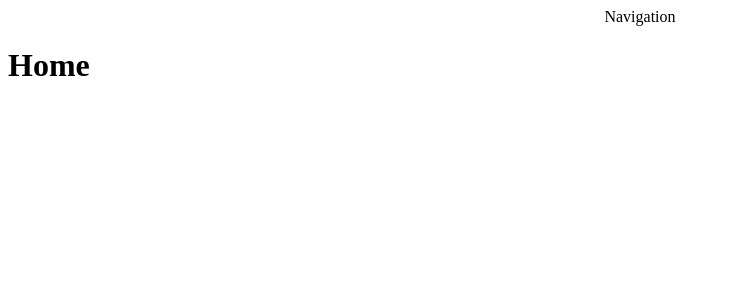
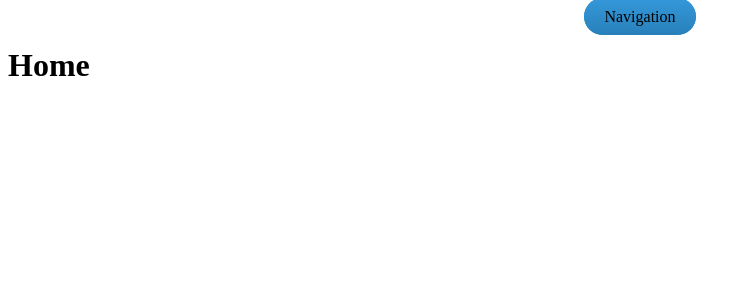
Before and after one commit to shakna-israel/nefarious-meow, a Jekyll site: the page built from index.md, in a window 1280 px wide. Shown: the top 300 px of the page, without its empty margins (0-751 px from the left). Built offline with Jekyll 4.4.1, drawn with Linux system fonts in a browser that asks for light colours.

Commit message:
Update cssClick.scss

```diff
--- a/_assets/_sass/cssClick.scss
+++ b/_assets/_sass/cssClick.scss
@@ -6,6 +6,17 @@
 }
 .onclick-menu:before {
     content: "Navigation";
+    background: #3498db;
+  background-image: -webkit-linear-gradient(top, #3498db, #2980b9);
+  background-image: -moz-linear-gradient(top, #3498db, #2980b9);
+  background-image: -ms-linear-gradient(top, #3498db, #2980b9);
+  background-image: -o-linear-gradient(top, #3498db, #2980b9);
+  background-image: linear-gradient(to bottom, #3498db, #2980b9);
+  -webkit-border-radius: 30;
+  -moz-border-radius: 30;
+  border-radius: 30px;
+  padding: 10px 20px 10px 20px;
+  text-decoration: none;
 }
 .onclick-menu:focus .onclick-menu-content {
     /* content is visible if menu is 'opened' */
```
